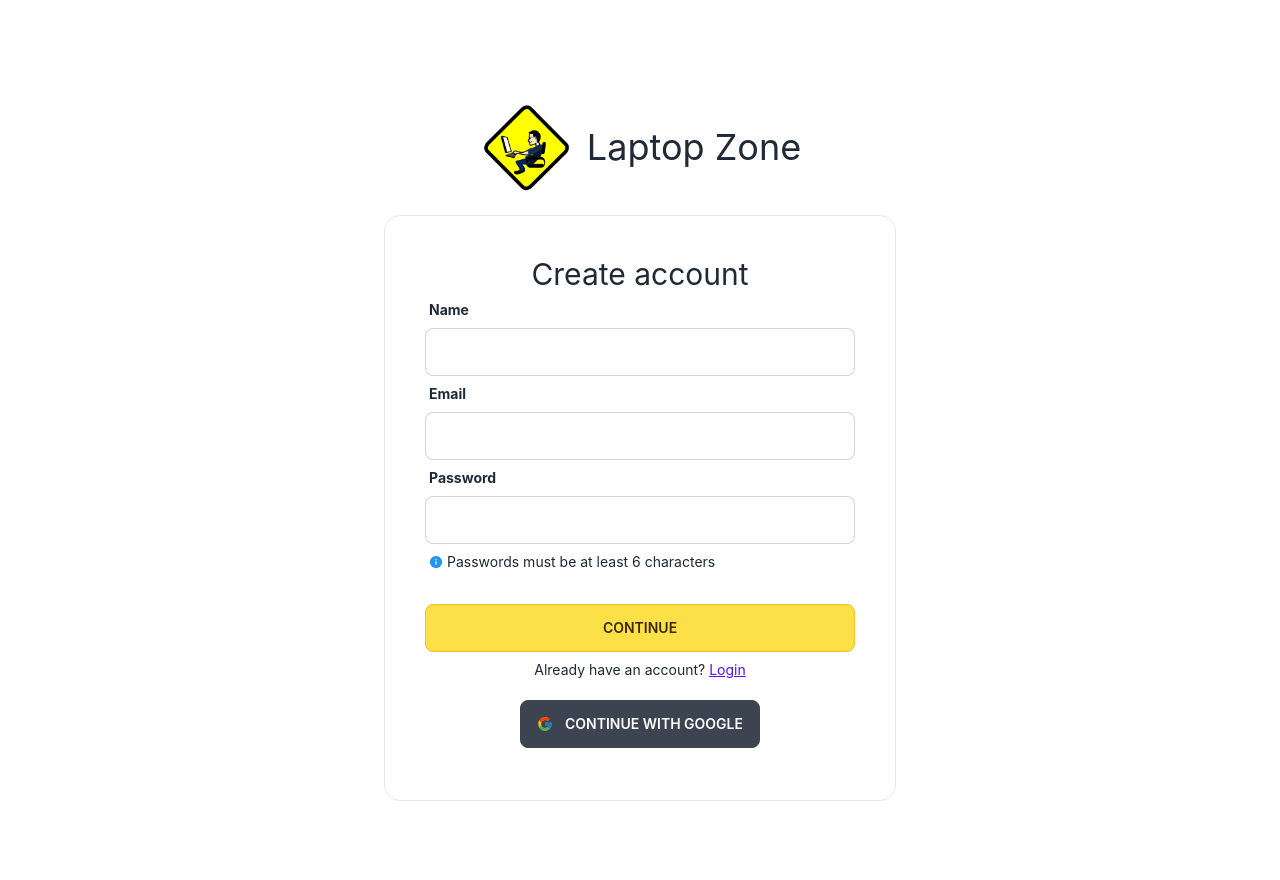
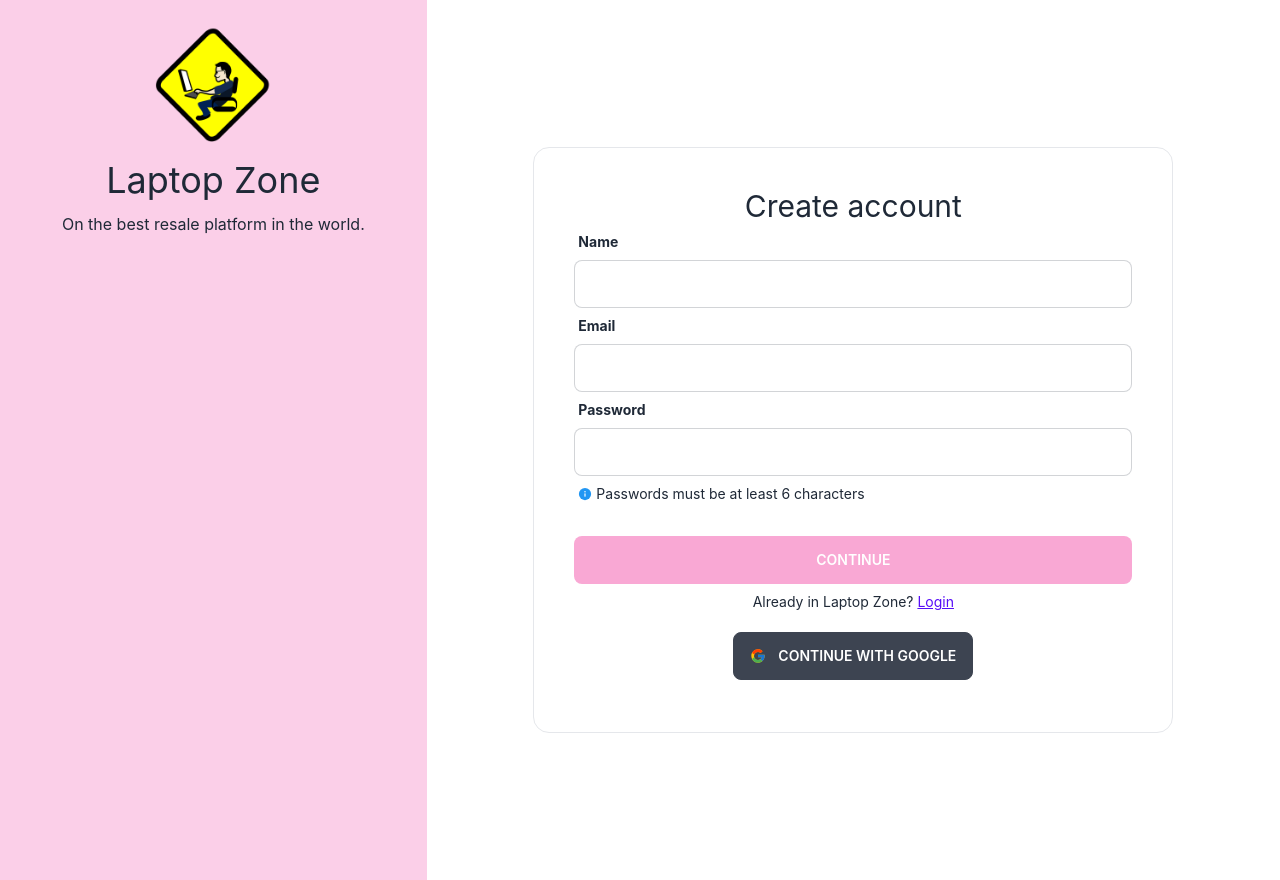
Before and after one commit to TajwarSaiyeed/laptop-zone, a React (Create React App) app: page /signup in a window 1280 px wide. Built offline with nearby package versions, Linux system fonts and the light colour scheme; no server answers.

Commit message:
sign up login page update

```diff
--- a/src/pages/Authentication/Login.jsx
+++ b/src/pages/Authentication/Login.jsx
@@ -5,16 +5,20 @@ import { FcGoogle } from "react-icons/fc";
 
 const Login = () => {
   return (
-    <div className="flex flex-col justify-center items-center min-h-screen my-10">
-      <div className="flex justify-center items-center gap-3 my-5">
+    <div className="w-full flex justify-between">
+      <div className="hidden bg-yellow-200 lg:block lg:w-1/2 md:w-1/2">
+        <div className="flex flex-col justify-center items-center gap-3 my-5">
           <div className="avatar">
-          <div className="w-24 mask mask-hexagon">
+            <div className="w-32 mask mask-hexagon">
               <img src={logo} alt="" />
             </div>
           </div>
           <h1 className="text-4xl">Laptop Zone</h1>
+          <p className="">On the best resale platform in the world.</p>
         </div>
-      <div className="lg:w-2/5 md:w-3/5 sm:w-4/5 w-full lg:px-10 md:px-8 sm:px-6 px-5 justify-center items-center flex-col flex min-h-96 py-10 border rounded-2xl">
+      </div>
+      <div className="w-full flex flex-col justify-center items-center min-h-screen my-10">
+        <div className="w-3/4 lg:px-10 md:px-8 sm:px-6 px-5 justify-center items-center flex-col flex min-h-96 py-10 border rounded-2xl">
           <h1 className="text-3xl">Sign in</h1>
           <form className="w-full">
             <div className="form-control w-full">
@@ -59,6 +63,7 @@ const Login = () => {
           </button>
         </div>
       </div>
+    </div>
   );
 };
 
--- a/src/pages/Authentication/Signup.jsx
+++ b/src/pages/Authentication/Signup.jsx
@@ -5,16 +5,20 @@ import { FcGoogle, FcInfo } from "react-icons/fc";
 
 const Signup = () => {
   return (
-    <div className="flex flex-col justify-center items-center min-h-screen my-10">
-      <div className="flex justify-center items-center gap-3 my-5">
+    <div className="w-full flex justify-between">
+      <div className="hidden bg-pink-200 lg:block lg:w-1/2 md:w-1/2">
+        <div className="flex flex-col justify-center items-center gap-3 my-5">
           <div className="avatar">
-          <div className="w-24 mask mask-hexagon">
+            <div className="w-32 mask mask-hexagon">
               <img src={logo} alt="" />
             </div>
           </div>
           <h1 className="text-4xl">Laptop Zone</h1>
+          <p className="">On the best resale platform in the world.</p>
         </div>
-      <div className="lg:w-2/5 md:w-3/5 sm:w-4/5 w-full lg:px-10 md:px-8 sm:px-6 px-5 justify-center items-center flex-col flex min-h-96 py-10 border rounded-2xl">
+      </div>
+      <div className="w-full flex flex-col justify-center items-center min-h-screen my-10">
+        <div className="w-3/4 lg:px-10 md:px-8 sm:px-6 px-5 justify-center items-center flex-col flex min-h-96 py-10 border rounded-2xl">
           <h1 className="text-3xl">Create account</h1>
           <form className="w-full">
             <div className="form-control w-full">
@@ -57,11 +61,11 @@ const Signup = () => {
             <input
               type="submit"
               value="continue"
-            className="btn btn-warning bg-yellow-300 w-full"
+              className="btn border-none hover:bg-pink-400 bg-pink-300 w-full"
             />
           </form>
           <p className="my-2 text-sm">
-          Already have an account?{" "}
+            Already in Laptop Zone?{" "}
             <Link className="link link-primary" to="/login">
               Login
             </Link>
@@ -73,6 +77,7 @@ const Signup = () => {
           </button>
         </div>
       </div>
+    </div>
   );
 };
 
```
Lines whose indentation alone changed are shown as unchanged.
